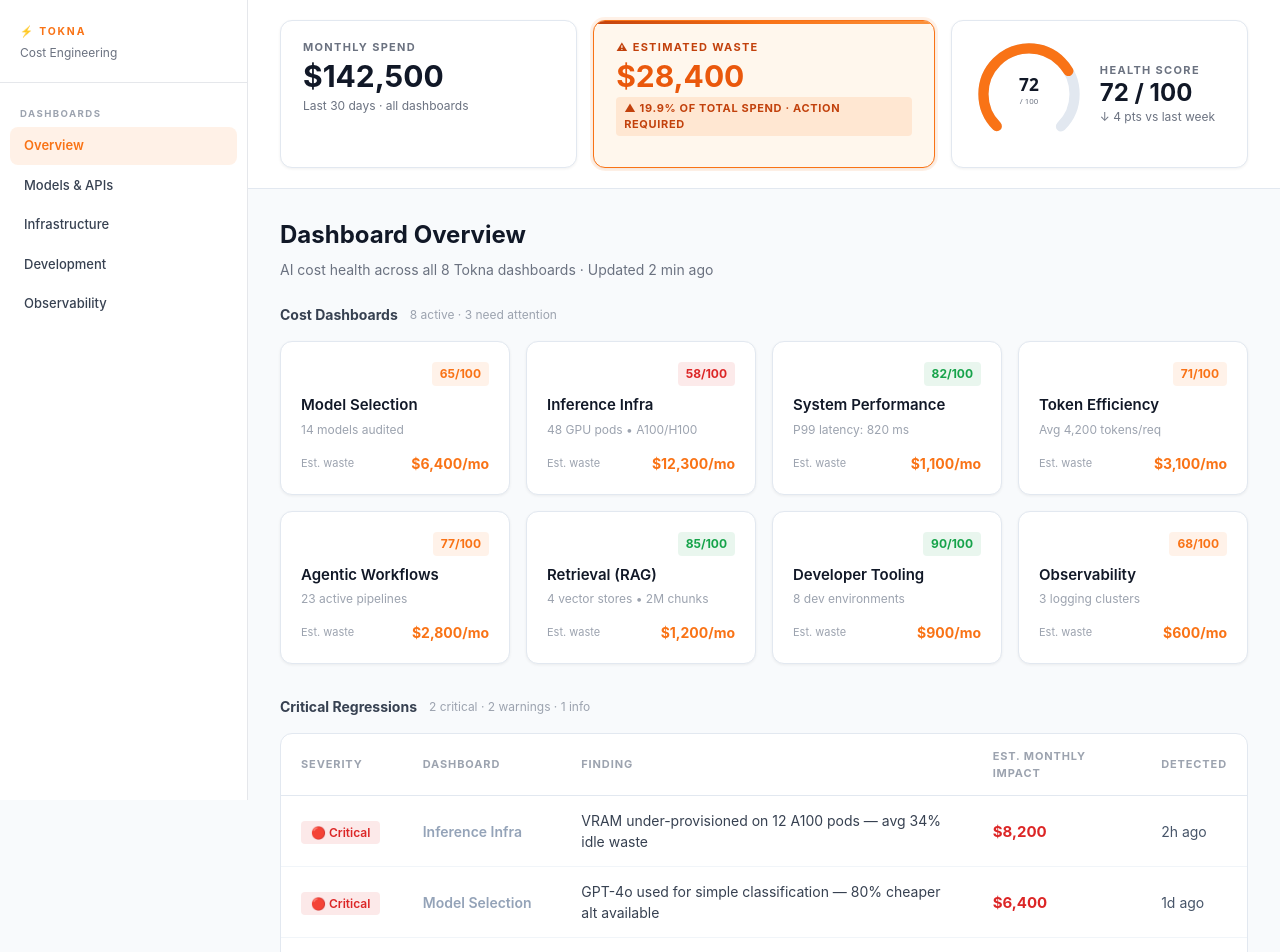
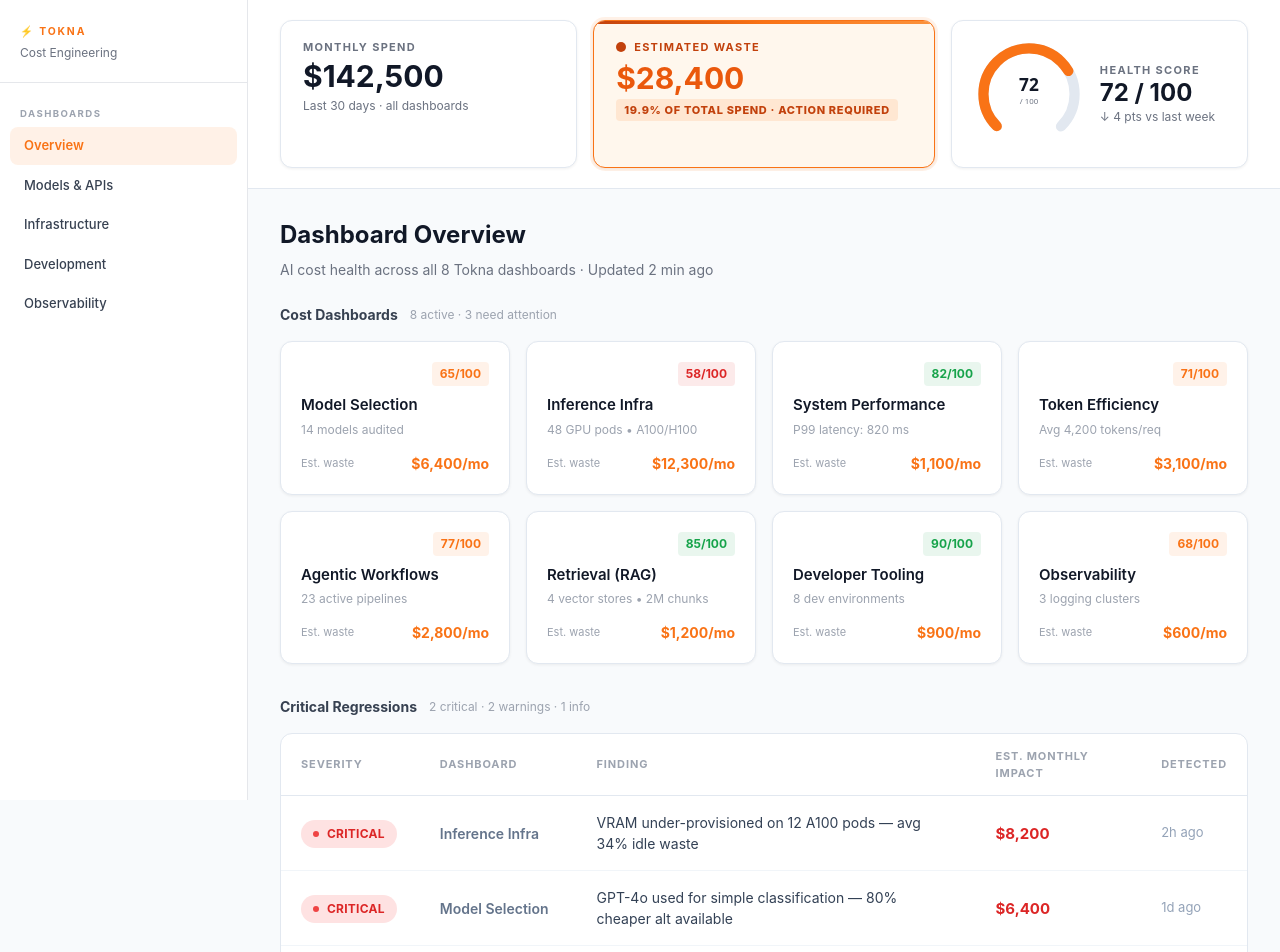
Before and after one commit to nroan117/tokna, a Next.js app in the folder apps/web/: page /dashboard in a window 1280 px wide. Shown: the top 952 px of the page. Built offline with nearby package versions, Linux system fonts and the light colour scheme.

Commit message:
re-apply: restore intended dashboard UI with fixes

```diff
--- a/apps/web/app/(app)/dashboard/page.tsx
+++ b/apps/web/app/(app)/dashboard/page.tsx
@@ -16,7 +16,7 @@ const VERTICALS = [
 const REGRESSIONS = [
   { severity: 'crit', dashboard: 'Inference Infra',    finding: 'VRAM under-provisioned on 12 A100 pods — avg 34% idle waste',         impact: '$8,200', detected: '2h ago' },
   { severity: 'crit', dashboard: 'Model Selection',    finding: 'GPT-4o used for simple classification — 80% cheaper alt available',   impact: '$6,400', detected: '1d ago' },
-  { severity: 'warn', dashboard: 'Token Efficiency',   finding: 'System prompts exceed 2 k tokens on 60% of requests',                  impact: '$3,100', detected: '3h ago' },
+  { severity: 'warn', dashboard: 'Token Efficiency',   finding: 'System prompts exceed 2k tokens on 60% of requests',                  impact: '$3,100', detected: '3h ago' },
   { severity: 'warn', dashboard: 'Agentic Workflows',  finding: 'Agent loops averaging 14 steps — target ≤ 8',                          impact: '$2,800', detected: '5h ago' },
   { severity: 'info', dashboard: 'Retrieval (RAG)',    finding: 'Chunk overlap at 40% — reduce to 20% for 15% throughput gain',         impact: '$1,200', detected: '6h ago' },
 ] as const;
@@ -25,16 +25,30 @@ function healthColor(status: string) {
   return status === 'good' ? '#16a34a' : status === 'warn' ? '#f97316' : '#dc2626';
 }
 
-function severityLabel(sev: string) {
-  return sev === 'crit' ? '🔴 Critical' : sev === 'warn' ? '🟠 Warning' : '🔵 Info';
-}
+function SeverityBadge({ sev }: { sev: string }) {
+  const label = sev === 'crit' ? 'Critical' : sev === 'warn' ? 'Warning' : 'Info';
+  const fg = sev === 'crit' ? '#dc2626' : sev === 'warn' ? '#ea580c' : '#2563eb';
+  const bg = sev === 'crit' ? '#fee2e2' : sev === 'warn' ? '#ffedd5' : '#dbeafe';
+  const dot = sev === 'crit' ? '#ef4444' : sev === 'warn' ? '#f97316' : '#3b82f6';
 
-function severityBg(sev: string) {
-  return sev === 'crit' ? 'rgba(220,38,38,0.1)' : sev === 'warn' ? 'rgba(249,115,22,0.1)' : 'rgba(59,130,246,0.1)';
-}
-
-function severityFg(sev: string) {
-  return sev === 'crit' ? '#dc2626' : sev === 'warn' ? '#ea580c' : '#2563eb';
+  return (
+    <span style={{
+      display: 'inline-flex',
+      alignItems: 'center',
+      gap: '0.5rem',
+      padding: '0.3125rem 0.75rem',
+      borderRadius: '999px',
+      fontSize: '0.75rem',
+      fontWeight: 700,
+      background: bg,
+      color: fg,
+      textTransform: 'uppercase',
+      letterSpacing: '0.02em',
+    }}>
+      <span style={{ width: '6px', height: '6px', borderRadius: '50%', background: dot }} />
+      {label}
+    </span>
+  );
 }
 
 export default function DashboardOverview() {
@@ -122,25 +136,19 @@ export default function DashboardOverview() {
               <tbody>
                 {REGRESSIONS.map((r, i) => (
                   <tr key={i} style={{ borderBottom: i < REGRESSIONS.length - 1 ? '1px solid #f1f5f9' : 'none' }}>
-                    <td style={{ padding: '0.875rem 1.25rem' }}>
-                      <span style={{
-                        padding: '0.25rem 0.625rem', borderRadius: '0.25rem',
-                        fontSize: '0.75rem', fontWeight: 600,
-                        background: severityBg(r.severity), color: severityFg(r.severity),
-                      }}>
-                        {severityLabel(r.severity)}
-                      </span>
+                    <td style={{ padding: '1rem 1.25rem', verticalAlign: 'middle' }}>
+                      <SeverityBadge sev={r.severity} />
                     </td>
-                    <td style={{ padding: '0.875rem 1.25rem', fontSize: '0.875rem', color: '#94a3b8', fontWeight: 600 }}>
+                    <td style={{ padding: '1rem 1.25rem', fontSize: '0.875rem', color: '#64748b', fontWeight: 600, verticalAlign: 'middle' }}>
                       {r.dashboard}
                     </td>
-                    <td style={{ padding: '0.875rem 1.25rem', fontSize: '0.875rem', color: '#374151' }}>
+                    <td style={{ padding: '1rem 1.25rem', fontSize: '0.875rem', color: '#334155', verticalAlign: 'middle', lineHeight: 1.5 }}>
                       {r.finding}
                     </td>
-                    <td style={{ padding: '0.875rem 1.25rem' }}>
+                    <td style={{ padding: '1rem 1.25rem', verticalAlign: 'middle' }}>
                       <span style={{ fontSize: '0.9375rem', fontWeight: 700, color: '#dc2626' }}>{r.impact}</span>
                     </td>
-                    <td style={{ padding: '0.875rem 1.25rem', fontSize: '0.875rem', color: '#475569' }}>
+                    <td style={{ padding: '1rem 1.25rem', fontSize: '0.8125rem', color: '#94a3b8', verticalAlign: 'middle' }}>
                       {r.detected}
                     </td>
                   </tr>
--- a/apps/web/components/dashboard/MetricsBar.tsx
+++ b/apps/web/components/dashboard/MetricsBar.tsx
@@ -40,8 +40,11 @@ export default function MetricsBar() {
           position: 'absolute', top: 0, left: 0, right: 0, height: '3px',
           background: 'linear-gradient(90deg, #c2410c, #f97316, #fb923c)',
         }} />
-        <div style={{ fontSize: '0.6875rem', fontWeight: 700, letterSpacing: '0.12em', textTransform: 'uppercase', color: '#c2410c' }}>
-          ⚠ Estimated Waste
+        <div style={{ display: 'flex', alignItems: 'center', gap: '0.5rem', marginBottom: '0.125rem' }}>
+          <div style={{ width: '10px', height: '10px', borderRadius: '50%', background: '#c2410c' }} />
+          <div style={{ fontSize: '0.6875rem', fontWeight: 700, letterSpacing: '0.12em', textTransform: 'uppercase', color: '#c2410c' }}>
+            Estimated Waste
+          </div>
         </div>
         <div style={{ fontSize: '1.875rem', fontWeight: 700, color: '#ea580c', lineHeight: 1.1 }}>
           $28,400
@@ -51,11 +54,11 @@ export default function MetricsBar() {
           padding: '0.1875rem 0.5rem',
           background: 'rgba(249,115,22,0.12)',
           borderRadius: '0.25rem',
-          fontSize: '0.6875rem', fontWeight: 700, color: '#c2410c',
+          fontSize: '0.6875rem', fontWeight: 800, color: '#c2410c',
           textTransform: 'uppercase', letterSpacing: '0.06em',
           width: 'fit-content',
         }}>
-          ▲ 19.9% of total spend · ACTION REQUIRED
+          19.9% of total spend · ACTION REQUIRED
         </div>
       </div>
 
--- a/apps/web/components/marketing/ProductTabs.tsx
+++ b/apps/web/components/marketing/ProductTabs.tsx
@@ -20,9 +20,12 @@ const ScanResultsMockup: ReactNode = (
     </div>
     {/* HIGH */}
     <div style={{ padding: '1rem 1.25rem', borderBottom: '1px solid #e2e8f0' }}>
-      <div style={{ display: 'flex', alignItems: 'center', gap: '0.5rem', marginBottom: '0.375rem' }}>
-        <span style={{ background: '#fee2e2', color: '#dc2626', fontSize: '0.6875rem', fontWeight: 700, padding: '0.125rem 0.5rem', borderRadius: '999px' }}>🔴 HIGH</span>
-        <code style={{ fontSize: '0.8125rem', color: '#374151' }}>chat/completion.ts:42</code>
+      <div style={{ display: 'flex', alignItems: 'center', gap: '0.75rem', marginBottom: '0.375rem' }}>
+        <span style={{ background: '#fee2e2', color: '#dc2626', fontSize: '0.6875rem', fontWeight: 800, padding: '0.25rem 0.625rem', borderRadius: '999px', display: 'inline-flex', alignItems: 'center', gap: '0.375rem', textTransform: 'uppercase' }}>
+          <span style={{ width: '6px', height: '6px', borderRadius: '50%', background: '#ef4444' }} />
+          HIGH
+        </span>
+        <code style={{ fontSize: '0.8125rem', color: '#64748b', fontWeight: 500 }}>chat/completion.ts:42</code>
       </div>
       <div style={{ fontSize: '0.8125rem', fontWeight: 600, color: '#111827' }}>missing-max-tokens</div>
       <div style={{ fontSize: '0.8125rem', color: '#6b7280', marginTop: '0.125rem' }}>Uncapped completions — est. +$1,240/mo</div>
@@ -30,9 +33,12 @@ const ScanResultsMockup: ReactNode = (
     </div>
     {/* MED */}
     <div style={{ padding: '1rem 1.25rem', borderBottom: '1px solid #e2e8f0' }}>
-      <div style={{ display: 'flex', alignItems: 'center', gap: '0.5rem', marginBottom: '0.375rem' }}>
-        <span style={{ background: '#ffedd5', color: '#ea580c', fontSize: '0.6875rem', fontWeight: 700, padding: '0.125rem 0.5rem', borderRadius: '999px' }}>🟠 MED</span>
-        <code style={{ fontSize: '0.8125rem', color: '#374151' }}>utils/retry.ts:87</code>
+      <div style={{ display: 'flex', alignItems: 'center', gap: '0.75rem', marginBottom: '0.375rem' }}>
+        <span style={{ background: '#ffedd5', color: '#ea580c', fontSize: '0.6875rem', fontWeight: 800, padding: '0.25rem 0.625rem', borderRadius: '999px', display: 'inline-flex', alignItems: 'center', gap: '0.375rem', textTransform: 'uppercase' }}>
+          <span style={{ width: '6px', height: '6px', borderRadius: '50%', background: '#f97316' }} />
+          MED
+        </span>
+        <code style={{ fontSize: '0.8125rem', color: '#64748b', fontWeight: 500 }}>utils/retry.ts:87</code>
       </div>
       <div style={{ fontSize: '0.8125rem', fontWeight: 600, color: '#111827' }}>unbounded-retry</div>
       <div style={{ fontSize: '0.8125rem', color: '#6b7280', marginTop: '0.125rem' }}>No retry cap — est. +$340/mo</div>
@@ -40,9 +46,12 @@ const ScanResultsMockup: ReactNode = (
     </div>
     {/* LOW */}
     <div style={{ padding: '1rem 1.25rem', borderBottom: '1px solid #e2e8f0' }}>
-      <div style={{ display: 'flex', alignItems: 'center', gap: '0.5rem', marginBottom: '0.375rem' }}>
-        <span style={{ background: '#dbeafe', color: '#2563eb', fontSize: '0.6875rem', fontWeight: 700, padding: '0.125rem 0.5rem', borderRadius: '999px' }}>🔵 LOW</span>
-        <code style={{ fontSize: '0.8125rem', color: '#374151' }}>classify/model.ts:14</code>
+      <div style={{ display: 'flex', alignItems: 'center', gap: '0.75rem', marginBottom: '0.375rem' }}>
+        <span style={{ background: '#dbeafe', color: '#2563eb', fontSize: '0.6875rem', fontWeight: 800, padding: '0.25rem 0.625rem', borderRadius: '999px', display: 'inline-flex', alignItems: 'center', gap: '0.375rem', textTransform: 'uppercase' }}>
+          <span style={{ width: '6px', height: '6px', borderRadius: '50%', background: '#3b82f6' }} />
+          LOW
+        </span>
+        <code style={{ fontSize: '0.8125rem', color: '#64748b', fontWeight: 500 }}>classify/model.ts:14</code>
       </div>
       <div style={{ fontSize: '0.8125rem', fontWeight: 600, color: '#111827' }}>overpriced-model</div>
       <div style={{ fontSize: '0.8125rem', color: '#6b7280', marginTop: '0.125rem' }}>GPT-4 for classification — +$180/mo</div>
@@ -147,7 +156,7 @@ const CostReportsMockup: ReactNode = (
         <span style={{ fontWeight: 600, color: '#111827', fontSize: '0.9rem' }}>Platform Engineering</span>
         <div style={{ display: 'flex', alignItems: 'center', gap: '0.375rem' }}>
           <span style={{ background: '#f0fdf4', color: '#16a34a', fontWeight: 700, fontSize: '0.8125rem', padding: '0.125rem 0.625rem', borderRadius: '999px' }}>94/100</span>
-          <span>✅</span>
+          <span style={{ fontSize: '0.75rem' }}>✅</span>
         </div>
       </div>
       <div style={{ fontSize: '0.8125rem', color: '#6b7280', marginBottom: '0.5rem' }}>2 open · $4,320/mo savings unlocked</div>
@@ -161,7 +170,7 @@ const CostReportsMockup: ReactNode = (
         <span style={{ fontWeight: 600, color: '#111827', fontSize: '0.9rem' }}>ML Infrastructure</span>
         <div style={{ display: 'flex', alignItems: 'center', gap: '0.375rem' }}>
           <span style={{ background: '#fffbeb', color: '#d97706', fontWeight: 700, fontSize: '0.8125rem', padding: '0.125rem 0.625rem', borderRadius: '999px' }}>71/100</span>
-          <span>⚠️</span>
+          <span style={{ fontSize: '0.75rem' }}>⚠️</span>
         </div>
       </div>
       <div style={{ fontSize: '0.8125rem', color: '#6b7280', marginBottom: '0.5rem' }}>9 open · $12,300/mo at risk</div>
@@ -175,7 +184,7 @@ const CostReportsMockup: ReactNode = (
         <span style={{ fontWeight: 600, color: '#111827', fontSize: '0.9rem' }}>Data Engineering</span>
         <div style={{ display: 'flex', alignItems: 'center', gap: '0.375rem' }}>
           <span style={{ background: '#f0fdf4', color: '#16a34a', fontWeight: 700, fontSize: '0.8125rem', padding: '0.125rem 0.625rem', borderRadius: '999px' }}>83/100</span>
-          <span>✅</span>
+          <span style={{ fontSize: '0.75rem' }}>✅</span>
         </div>
       </div>
       <div style={{ fontSize: '0.8125rem', color: '#6b7280', marginBottom: '0.5rem' }}>4 open · $2,100/mo savings unlocked</div>
```
Also changed, not shown: apps/web/public/dashboard-preview.png.
